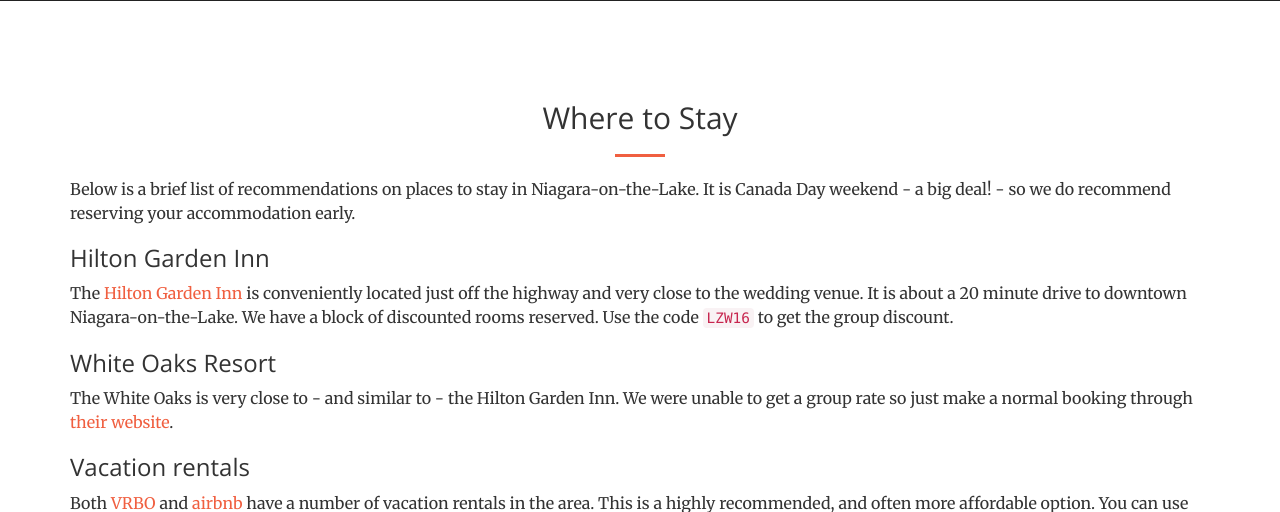
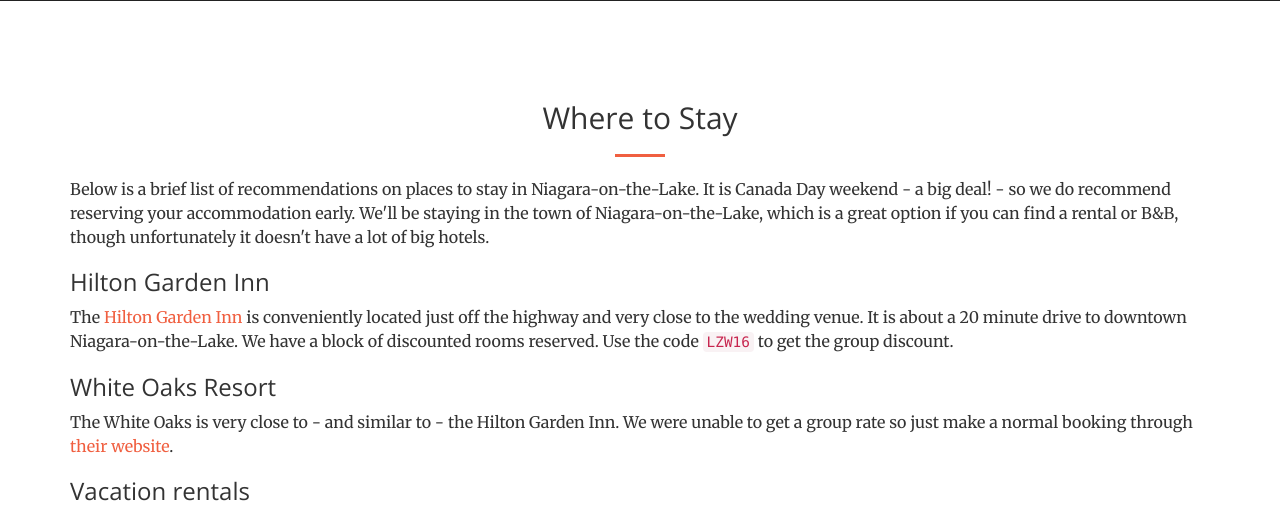
Before and after one commit to czue/django-wedding-website, a Django app: page /public/ in a window 1280 px wide. Shown: the part 3214-3726 px from the top of the page. Run offline with Django 3.2, Linux system fonts and the light colour scheme; some libraries are stand-ins or nearby versions.

Commit message:
let folks know we're staying in town

```diff
--- a/bigday/templates/partials/accommodations.html
+++ b/bigday/templates/partials/accommodations.html
@@ -4,7 +4,7 @@
             <h2 class="section-heading text-center">Where to Stay</h2>
             <hr class="primary">
             <p>
-                Below is a brief list of recommendations on places to stay in Niagara-on-the-Lake. It is Canada Day weekend - a big deal! - so we do recommend reserving your accommodation early.
+                Below is a brief list of recommendations on places to stay in Niagara-on-the-Lake. It is Canada Day weekend - a big deal! - so we do recommend reserving your accommodation early. We'll be staying in the town of Niagara-on-the-Lake, which is a great option if you can find a rental or B&B, though unfortunately it doesn't have a lot of big hotels.
             </p>
             <h3>Hilton Garden Inn</h3>
             <p>
```
